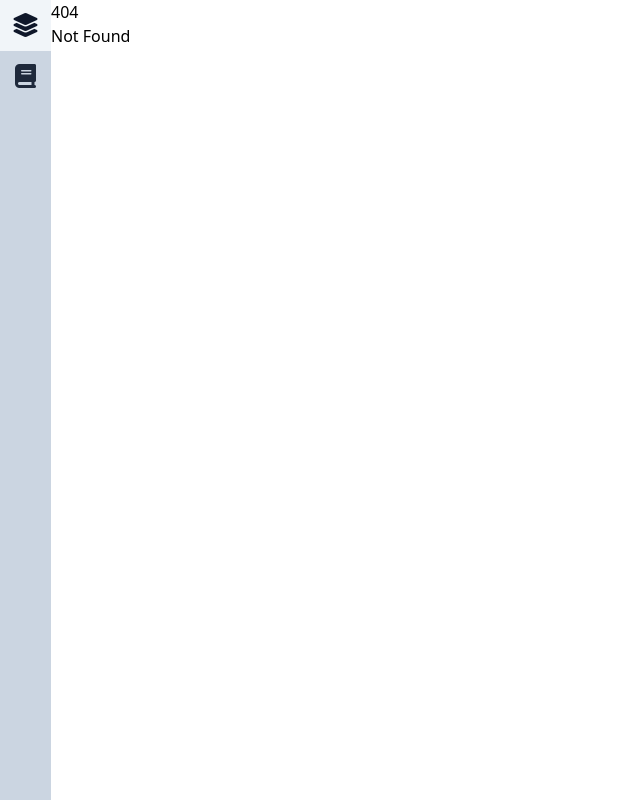
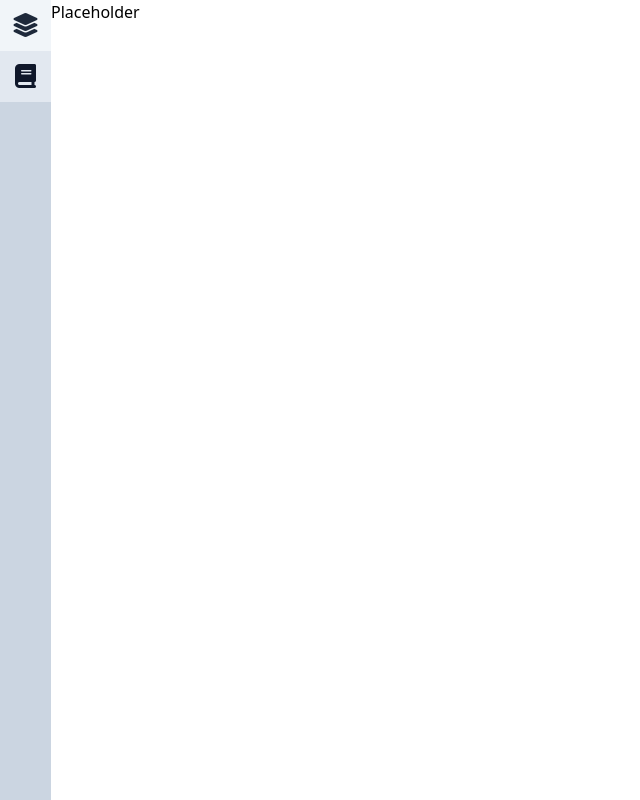
Before and after one commit to Cabidge/flashpack, a SvelteKit app: page /study in a window 1280 px wide. Before the commit this address had no page. Shown: the whole page, without its empty margins (0-640 px from the left). Built offline with nearby package versions, Linux system fonts and the light colour scheme.

Commit message:
+placeholder page

```diff
--- /dev/null
+++ b/src/routes/study/+page.svelte
@@ -0,0 +1 @@
+<p>Placeholder</p>
```
